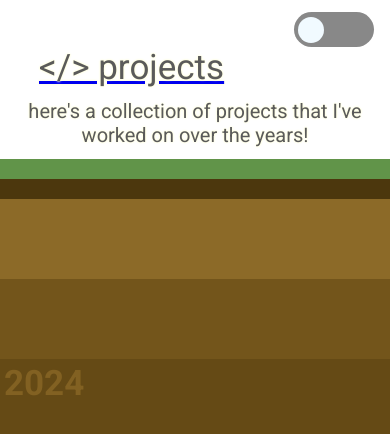
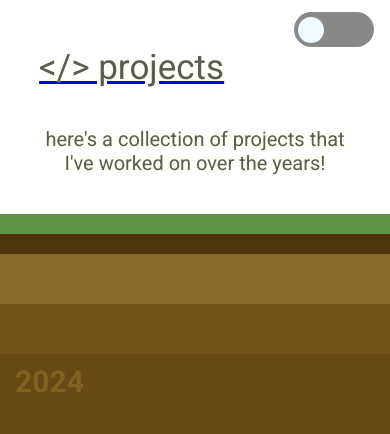
Before and after one commit to steventanyang/stevenyang, a React (Create React App) app: page /projects in a window 390 px wide. Shown: the top 434 px of the page. Built offline with nearby package versions, Linux system fonts and the light colour scheme.

Commit message:
fixed mobile compatability issues

```diff
--- a/src/components/Home.js
+++ b/src/components/Home.js
@@ -52,7 +52,7 @@ export default function Home() {
               github</a>
             <a className={theme === 'light' ? 'link-text': 'dark-link-text'} href='https://www.linkedin.com/in/stevenyangtan/' target="_blank" rel="noreferrer" style={{ marginRight: '2%', marginLeft: '2%' }}>
               linkedin</a>
-            <a className={theme === 'light' ? 'link-text': 'dark-link-text'} href='https://www.linkedin.com/in/stevenyangtan/' target="_blank" rel="noreferrer">
+            <a className={theme === 'light' ? 'link-text': 'dark-link-text'} href='mailto:steventanyang@gmail.com' target="_blank" rel="noreferrer">
               email</a>
           </div>
 
--- a/src/components/Projects.js
+++ b/src/components/Projects.js
@@ -28,8 +28,10 @@ const Description = styled.div`
   font-family: 'Roboto';
   font-size: 2rem;
   font-weight: 400;
-  margin-top: 3%;
-  margin-bottom: 3%;
+  margin-top: 5%;
+  margin-bottom: 5%;
+  margin-left: 5%;
+  margin-right: 5%;
   text-shadow: 0 0 1px #FEFFDD, 0 0 2px #FEFFDD, 0 0 3px #FEFFDD;
 `;
 
@@ -55,10 +57,10 @@ export default function Projects() {
       <div className='title-container'>
         <Link to='/'><Title> &lt;/&gt; projects</Title></Link>
       </div>
-      <div className='description-container'>
-        <Description>
+      <div className='description-container' >
+        <div className='description' style={{ color: theme === 'light' ? '#5A5A5A': '#FEFFDD'}}>
           here's a collection of projects that I've worked on over the years!
-        </Description>
+        </div>
       </div>
 
       <div className='grass-humus' style={{ backgroundColor: theme === 'light' ? '#619449': '#3B5856'}}></div>
--- a/src/static/Home.css
+++ b/src/static/Home.css
@@ -31,6 +31,7 @@
         font-size: 14px;
     }
     .island-container {
+        margin-top: 5%;
         flex-direction: row;
     }
     .island {
--- a/src/static/Projects.css
+++ b/src/static/Projects.css
@@ -1,3 +1,32 @@
+@media (max-width: 2000px) {
+}
+
+@media (max-width: 1025px) {
+    .description {
+        font-size: 1rem;
+    }
+    .description-container {
+        margin-top: 10%;
+        margin-bottom: 10%;
+    }
+}
+
+@media (max-width: 600px) {
+    html {
+        font-size: 10px;
+    }
+    .description {
+        font-size: 1rem;
+    }
+    .description-container {
+        margin-top: 10%;
+        margin-bottom: 10%;
+    }
+}
+
+
+
+
 .page-wrap {
     background-color: #F1FAFF;
     height: 100vh;
@@ -25,6 +54,17 @@
     text-align: center;
 }
 
+.description {
+    font-family: 'Roboto';
+    font-size: 2rem;
+    font-weight: 400;
+    margin-top: 5%;
+    margin-bottom: 5%;
+    margin-left: 8%;
+    margin-right: 8%;
+    text-shadow: 0 0 1px #FEFFDD, 0 0 2px #FEFFDD, 0 0 3px #FEFFDD;
+}
+
 .grass-humus {
     display: flex;
     justify-content: flex-start;
@@ -36,7 +76,7 @@
     display: flex;
     justify-content: flex-start;
     width: 100vw;
-    height: 80px;
+    height: 50px;
 }
 
 .subsoil {
@@ -48,10 +88,10 @@
 
 .yeartitle {
     font-family: 'Roboto';
-    font-size: 3.5rem;
+    font-size: 3rem;
     font-weight: 700;
-    margin-left: 1%;
-    margin-top: 1%;
+    margin-left: 15px;
+    margin-top: 10px;
 }
 
 
```
